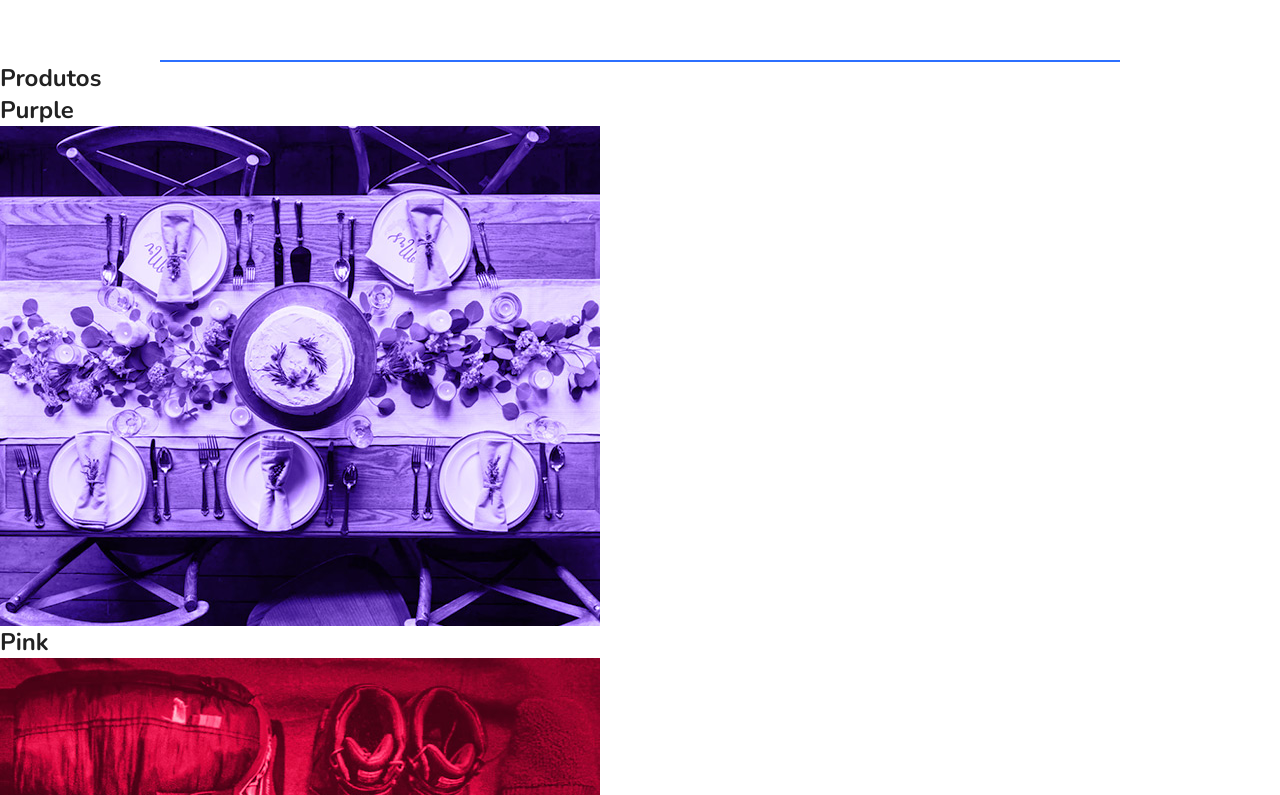
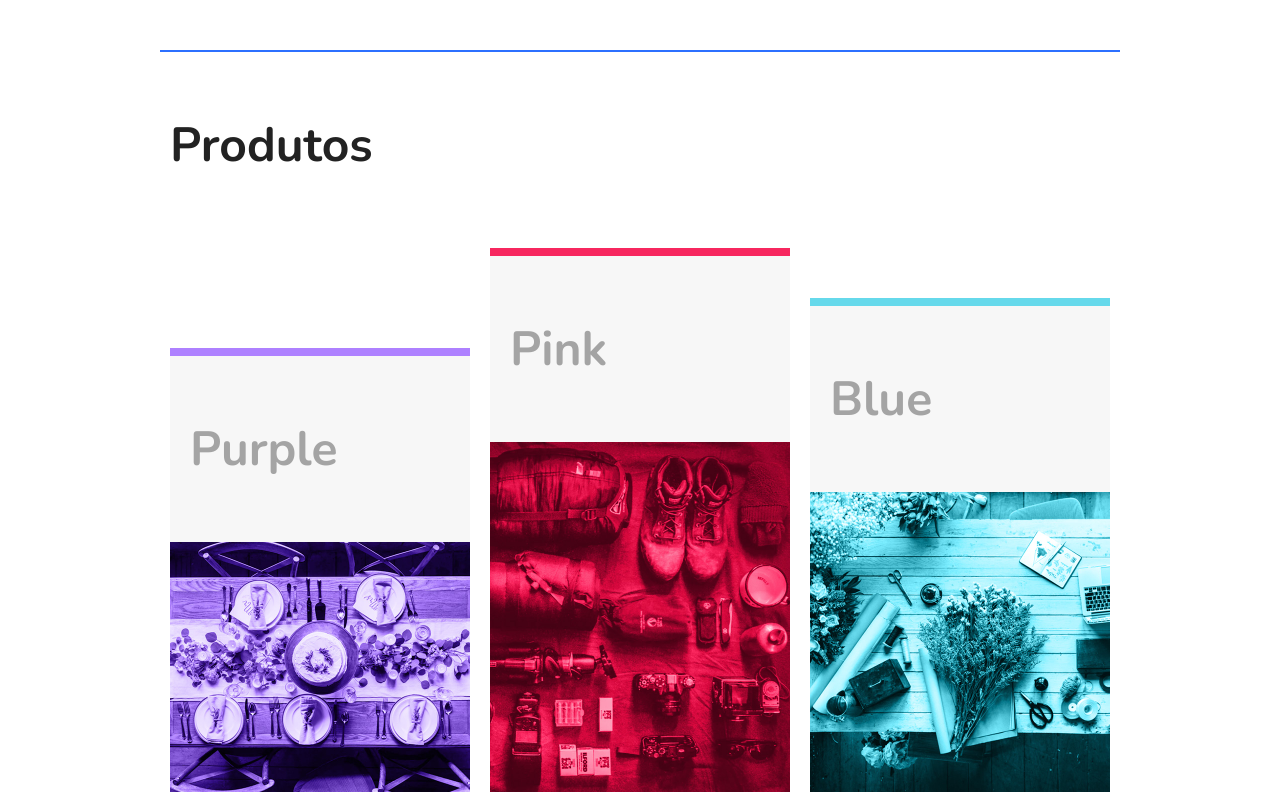
Before and after one commit to ronaldemanuel/curso-flexbox, a plain HTML site: page index.html in a window 1280 px wide. Shown: the part 949-1744 px from the top of the page. Drawn offline with nearby package versions, Linux system fonts and the light colour scheme.

Commit message:
estilo-produtos
Adicionei o estilo da section de produtos

```diff
--- a/estilos/style.css
+++ b/estilos/style.css
@@ -57,7 +57,7 @@ img {
 .menu {
     max-width: 960px;
     margin: 0 auto;
-    padding: 15px 0;
+    padding: 10px 0;
     display: flex;
     flex-wrap: wrap;
     justify-content: space-between;
@@ -71,7 +71,7 @@ img {
 .menu-logo a {
     font-size: 2.25em;
     font-weight: bold;
-    margin: 0 15px;
+    margin: 0 10px;
 }
 
 .menu-nav ul {
@@ -96,7 +96,7 @@ img {
     line-height: 1;
     max-width: 960px;
     margin: 0 auto;
-    padding: 60px 15px;
+    padding: 60px 10px;
 }
 
 /*Sobre*/
@@ -112,7 +112,7 @@ img {
 
 .sobre-info {
     flex: 2 1 300px;
-    margin: 0 15px;
+    margin: 0 10px;
 }
 
 .sobre-info h1 {
@@ -131,3 +131,43 @@ img {
     flex: 1 1 160px;
     margin: 0 10px;
 }
+
+/*Produtos*/
+.produtos {
+    max-width: 960px;
+    margin: 60px auto;
+}
+
+.produtos h1 {
+    font-size: 3em;
+    margin: 0 10px 60px 10px;
+}
+
+.produtos-container {
+    display: flex;
+    flex-wrap: wrap;
+    align-items: flex-end;
+}
+
+.produtos-item {
+    flex: 1 1 175px;
+    margin: 10px;
+}
+
+.produtos-item h2 {
+    font-size: 3em;
+    color: #a4a4a4;
+    background: #f7f7f7;
+    padding: 60px 20px;
+}
+
+.purple {
+    border-top: 8px solid #ae81ff;
+}
+
+.pink {
+    border-top: 8px solid #F7275F;
+}
+.blue {
+    border-top: 8px solid #66D9EB;
+}
```
